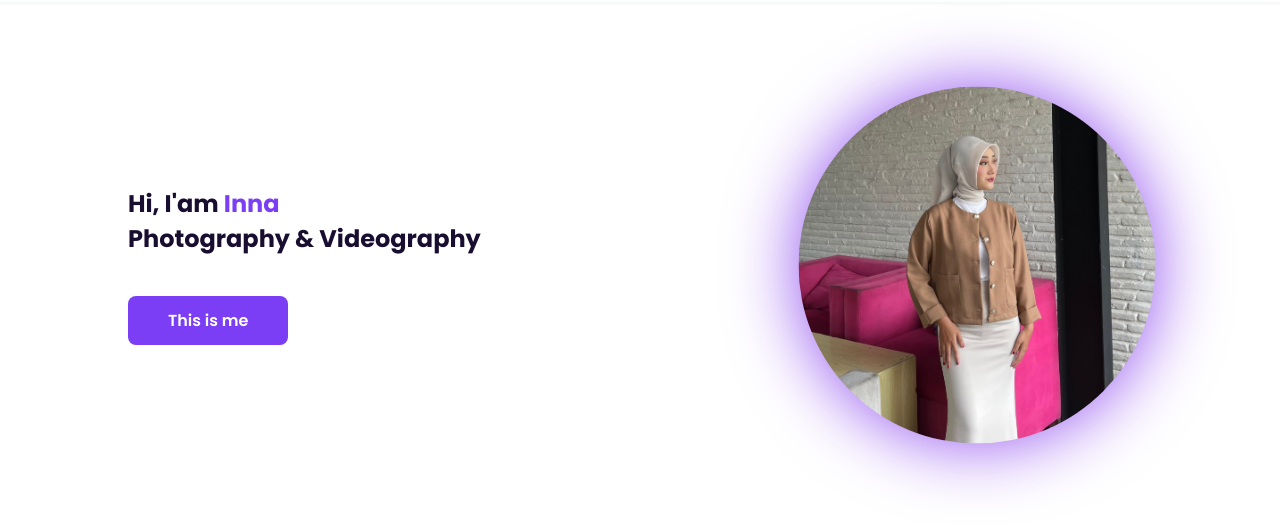
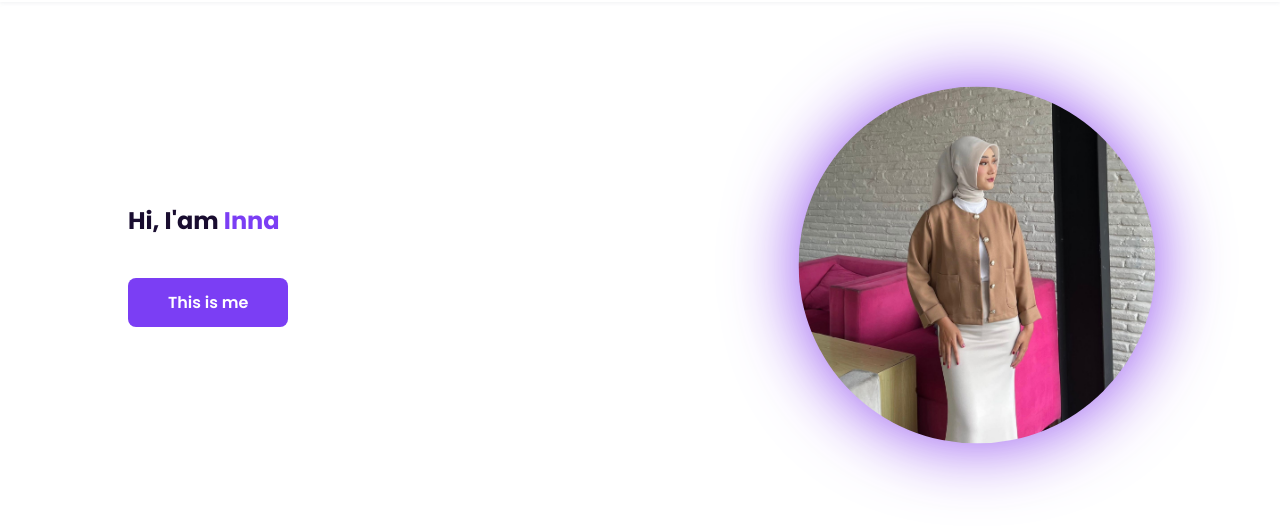
Before and after one commit to naa1403/naaa, a plain HTML site: page index.html in a window 1280 px wide. Shown: the part 70-601 px from the top of the page. Drawn offline with nearby package versions, Linux system fonts and the light colour scheme.

Commit message:
Update index.html

```diff
--- a/index.html
+++ b/index.html
@@ -39,7 +39,7 @@
             <!--===== HOME =====-->
             <section class="home bd-grid" id="home">
                 <div class="home__data">
-                    <h1 class="home__title">Hi, I'am <span class="home__title-color">Inna</span><br>Photography & Videography</h1>
+                    <h1 class="home__title">Hi, I'am <span class="home__title-color">Inna</span><br></h1>
 
                     <a href="#about" class="button">This is me</a>
                 </div>
```
